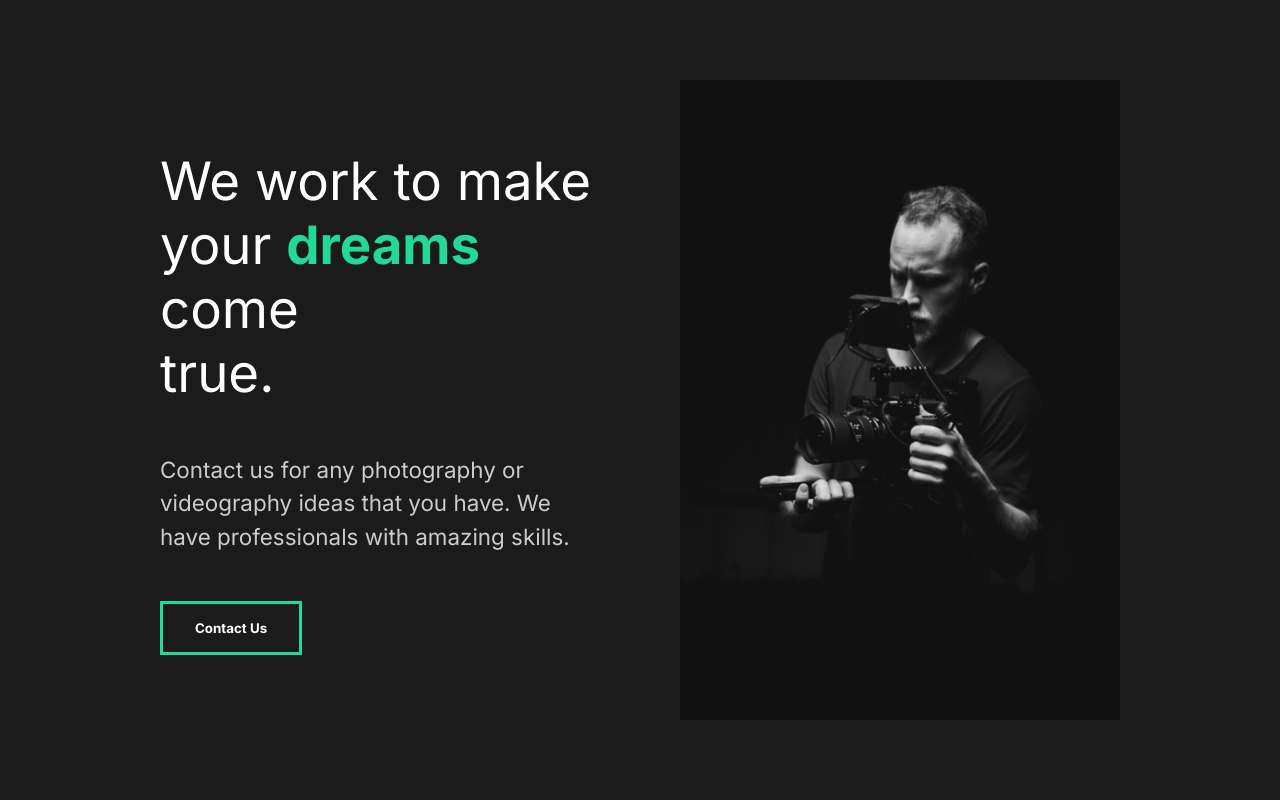
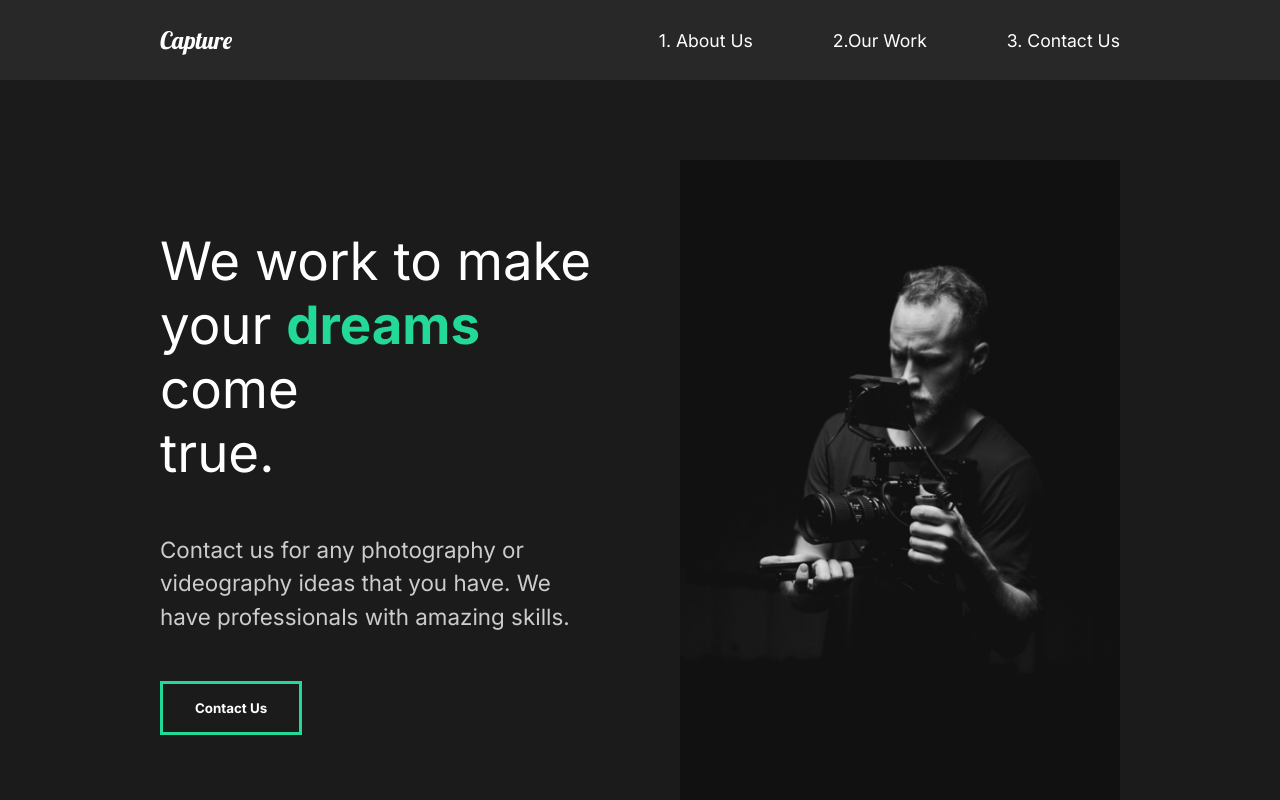
Before and after one commit to Chirag4904/react-portfolio-project, a React (Create React App) app: page / in a window 1280 px wide. Shown: the top 800 px of the page. Built offline with nearby package versions, Linux system fonts and the light colour scheme.

Commit message:
Navigation added and styled

```diff
--- a/src/App.js
+++ b/src/App.js
@@ -1,9 +1,11 @@
 import React from "react";
 import GlobalStyle from "./components/GlobalStyle";
 import AboutUs from "./pages/AboutUs";
+import Nav from "./components/Nav";
 function App() {
 	return (
 		<div className="App">
+			<Nav />
 			<GlobalStyle />
 			<AboutUs />
 		</div>
--- /dev/null
+++ b/src/components/Nav.js
@@ -0,0 +1,58 @@
+import React from "react";
+import styled from "styled-components";
+
+const Nav = () => {
+	return (
+		<StyledNav>
+			<h1>
+				<a id="logo" href="#">
+					Capture
+				</a>
+			</h1>
+			<ul>
+				<li>
+					<a href="#">1. About Us</a>
+				</li>
+				<li>
+					<a href="#">2.Our Work</a>
+				</li>
+				<li>
+					<a href="#">3. Contact Us</a>
+				</li>
+			</ul>
+		</StyledNav>
+	);
+};
+
+const StyledNav = styled.nav`
+	min-height: 10vh;
+	display: flex;
+	margin: auto;
+	justify-content: space-between;
+	align-items: center;
+	padding: 1rem 10rem;
+	background: #282828;
+
+	a {
+		color: white;
+		text-decoration: none;
+	}
+
+	ul {
+		display: flex;
+		list-style: none;
+	}
+
+	#logo {
+		font-size: 1.5rem;
+		font-family: "Lobster", cursive;
+		font-weight: lighter;
+	}
+
+	li {
+		/* background: red; */
+		padding-left: 5rem;
+	}
+`;
+
+export default Nav;
```
